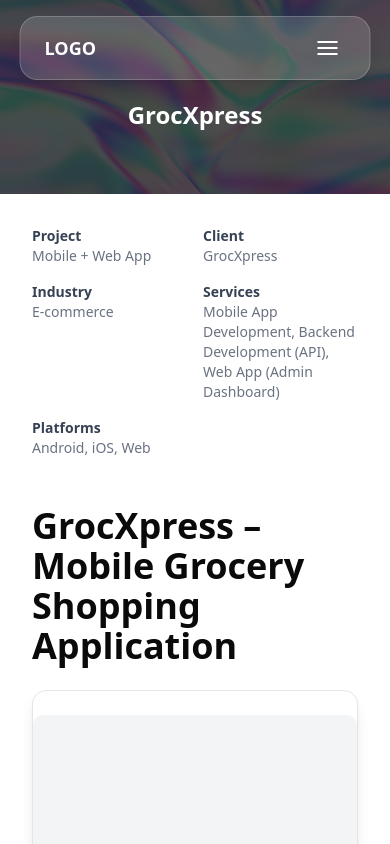
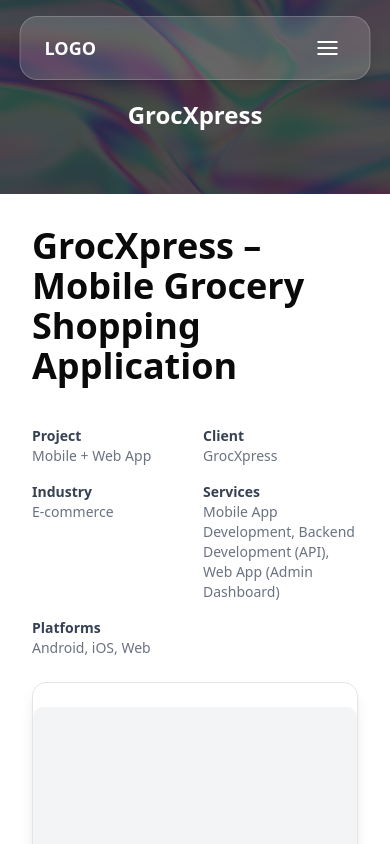
Before and after one commit to TcMarsh31/heteroweb, a Next.js app: page /projects/1 in a window 390 px wide. Shown: the top 844 px of the page. Built offline with nearby package versions, Linux system fonts and the light colour scheme.

Commit message:
change order

```diff
--- a/src/app/projects/[id]/grocx.jsx
+++ b/src/app/projects/[id]/grocx.jsx
@@ -11,8 +11,15 @@
 export default function GrocXpress() {
   return (
     <div className="container mx-auto p-8">
+
+
+      {/* Hero Section */}
+      <h1 className="text-4xl font-bold mb-10">
+        GrocXpress – Mobile Grocery Shopping Application
+      </h1>
+
       {/* Top Section: Project Details */}
-      <div className="grid grid-cols-2 md:grid-cols-5 gap-4 mb-12 text-sm text-gray-500">
+      <div className="grid grid-cols-2 md:grid-cols-5 gap-4 mb-6 text-sm text-gray-500">
         <div>
           <p className="font-semibold text-gray-700">Project</p>
           <p>Mobile + Web App</p>
@@ -37,11 +44,6 @@
           <p>Android, iOS, Web</p>
         </div>
       </div>
-
-      {/* Hero Section */}
-      <h1 className="text-4xl font-bold mb-6">
-        GrocXpress – Mobile Grocery Shopping Application
-      </h1>
 
       <Card className="mb-12 shadow-lg">
         <CardContent className="p-0">
--- a/src/app/projects/[id]/qt.jsx
+++ b/src/app/projects/[id]/qt.jsx
@@ -10,8 +10,15 @@
 export default function QT() {
   return (
     <div className="container mx-auto p-8">
+
+
+      {/* Hero Section */}
+      <h1 className="text-4xl font-bold mb-10">
+        QuickTransfert – Mobile Network & DTH Payment Platform
+      </h1>
+
       {/* Top Section: Project Details */}
-      <div className="grid grid-cols-2 md:grid-cols-5 gap-4 mb-12 text-sm text-gray-500">
+      <div className="grid grid-cols-2 md:grid-cols-5 gap-4 mb-6 text-sm text-gray-500">
         <div>
           <p className="font-semibold text-gray-700">Project</p>
           <p>Web App</p>
@@ -33,11 +40,6 @@
           <p>Enterprise Transaction System</p>
         </div>
       </div>
-
-      {/* Hero Section */}
-      <h1 className="text-4xl font-bold mb-6">
-        QuickTransfert – Mobile Network & DTH Payment Platform
-      </h1>
 
       <Card className="mb-12 shadow-lg">
         <CardContent className="p-0">
```
